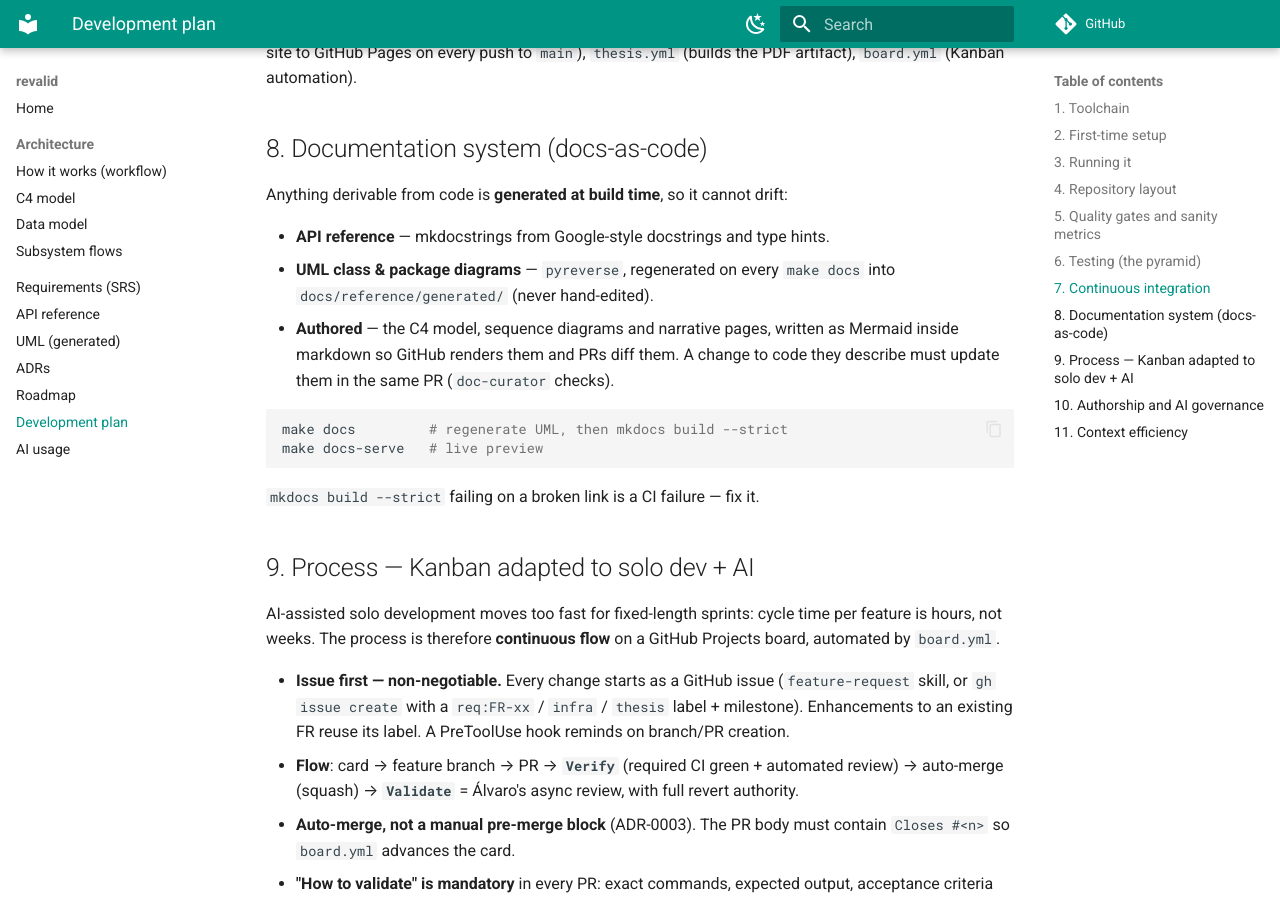
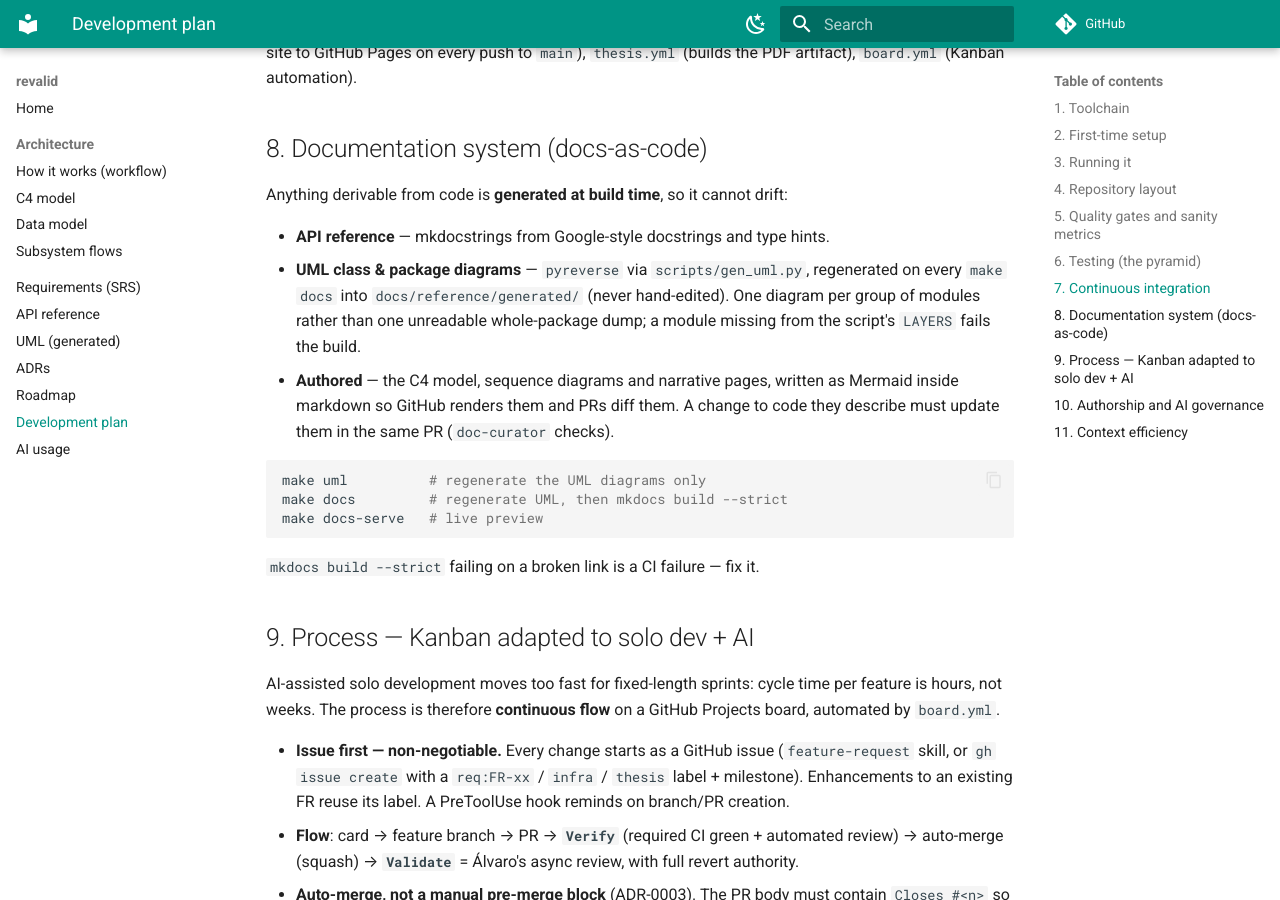
Before and after one commit to SelfishCoconut/revalid, an MkDocs documentation site: the page built from docs/development-plan.md, in a window 1280 px wide and 900 px high, scrolled down 3243 px. Built offline with MkDocs 1.6.1 and Material for MkDocs 9.7.7, drawn with Linux system fonts in a browser that asks for light colours; comment, search, counter and statistics services are not loaded.

Commit message:
docs: harden the per-layer UML pipeline and fix three inaccurate claims (#164)
Follow-up to #158/#159 from the doc-curator review. The page made claims a
reader could falsify in one command, and its "cannot be stale" promise had two
silent-failure paths.

Correctness:
- relation count 18 -> 31 (18 associations + 13 inheritance edges); the old
  figure came from a grep that only matched `-->`
- the grouping claim now describes what `LAYERS` actually does rather than
  asserting it matches the API reference (it matches for three of six groups)
- "one diagram per architectural layer" dropped: `c4.md` keeps sole ownership
  of the architectural vocabulary, since it decomposes the same modules
  differently and two competing "architectures" leave the reader stranded
- the ingestion section notes that `findings` and `llm` are function-only and
  contribute no boxes

Staleness gates (the promise becomes a gate, not a convention):
- `make uml` now fails and names the module when a `src/revalid/*.py` belongs
  to no `LAYERS` group, instead of silently dropping its classes
- `mkdocs.yml` sets `snippets: check_paths: true`, so a `--8<--` pointing at a
  missing diagram fails the build instead of publishing an empty `<pre>`

Stale references: `SKILL.md` and `development-plan.md` document `make uml` and
the `LAYERS` maintenance rule; `prune()`'s docstring figures now match the
shipped output and `pyreverse()` documents its `Raises:`.

Co-authored-by: Claude Opus 4.8 (1M context) <noreply@anthropic.com>

````diff
--- a/docs/development-plan.md
+++ b/docs/development-plan.md
@@ -132,13 +132,16 @@ Scheduled workflows: `system-tests.yml` (nightly, lab), `sanity.yml` (metrics),
 Anything derivable from code is **generated at build time**, so it cannot drift:
 
 - **API reference** — mkdocstrings from Google-style docstrings and type hints.
-- **UML class & package diagrams** — `pyreverse`, regenerated on every
-  `make docs` into `docs/reference/generated/` (never hand-edited).
+- **UML class & package diagrams** — `pyreverse` via `scripts/gen_uml.py`,
+  regenerated on every `make docs` into `docs/reference/generated/` (never
+  hand-edited). One diagram per group of modules rather than one unreadable
+  whole-package dump; a module missing from the script's `LAYERS` fails the build.
 - **Authored** — the C4 model, sequence diagrams and narrative pages, written as
   Mermaid inside markdown so GitHub renders them and PRs diff them. A change to
   code they describe must update them in the same PR (`doc-curator` checks).
 
 ```bash
+make uml          # regenerate the UML diagrams only
 make docs         # regenerate UML, then mkdocs build --strict
 make docs-serve   # live preview
 ```
--- a/mkdocs.yml
+++ b/mkdocs.yml
@@ -26,7 +26,8 @@ theme:
 
 markdown_extensions:
   - admonition
-  - pymdownx.snippets
+  - pymdownx.snippets:
+      check_paths: true
   - pymdownx.superfences:
       custom_fences:
         - name: mermaid
````
Also changed, not shown: .claude/skills/docs/SKILL.md (+3 -2 lines), docs/index.md (+1 -1 lines), docs/reference/uml.md (+16 -9 lines), 1 other file.
